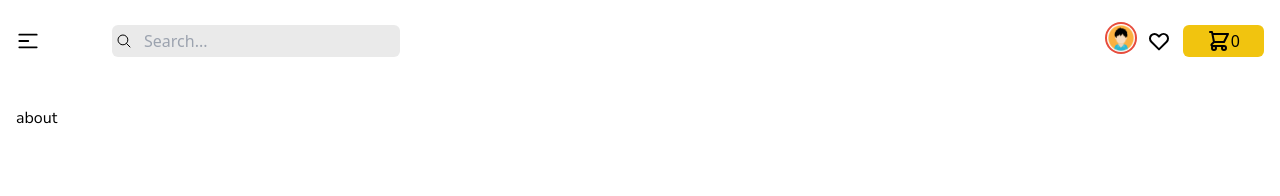
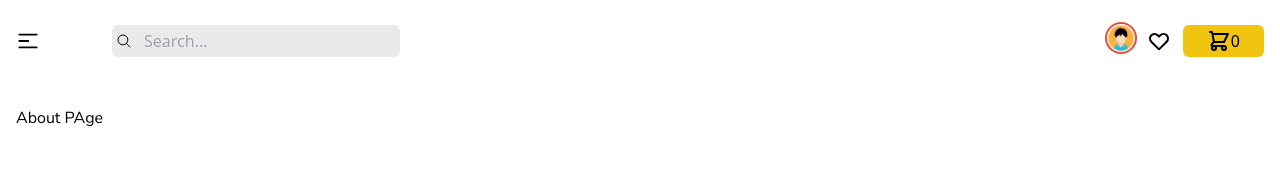
Before and after one commit to Lenny606/bookshop-mern-app, a React (Vite) app in the folder frontend/: page /about in a window 1280 px wide. Shown: the top 196 px of the page. Built offline with nearby package versions, Linux system fonts and the light colour scheme.

Commit message:
about page + new routes

```diff
--- /dev/null
+++ b/frontend/src/pages/about/About.jsx
@@ -0,0 +1,8 @@
+
+
+const About = () => {
+    return (
+        <div>About PAge</div>
+    )
+}
+export default About;
```
Also changed, not shown: frontend/src/routers/router.jsx (+10 -1 lines).
